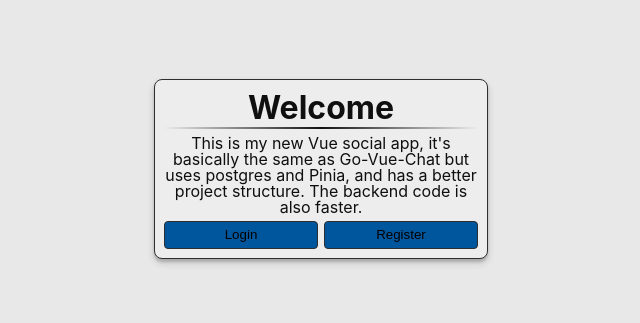
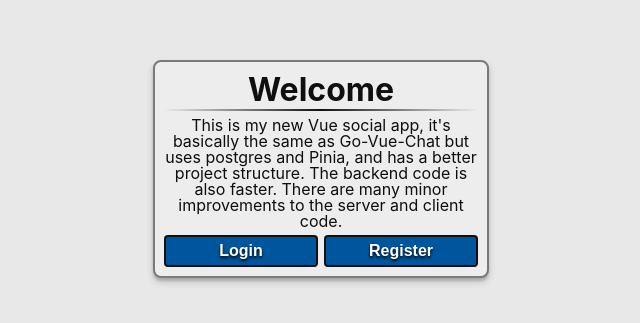
Before and after one commit to web-stuff-98/psql-social, a Vue app in the folder client/: page / in a window 1280 px wide. Shown: the part 231-554 px from the top of the page, without its empty margins (319-959 px from the left). Built offline with nearby package versions, Linux system fonts and the light colour scheme; what oh-vue-icons would draw is missing.

Commit message:
added regex verification to password

```diff
--- a/client/src/components/layout/Layout.vue
+++ b/client/src/components/layout/Layout.vue
@@ -61,6 +61,7 @@ async function logout() {
         border: none;
         filter: opacity(0.866);
         cursor: pointer;
+        text-shadow: none;
         transition: filter 100ms ease;
       }
       .nav-item:hover {
--- a/client/src/components/modal/Welcome.vue
+++ b/client/src/components/modal/Welcome.vue
@@ -9,7 +9,7 @@ defineProps<{ onLoginClicked: Function; onRegisterClicked: Function }>();
     <p>
       This is my new Vue social app, it's basically the same as Go-Vue-Chat but
       uses postgres and Pinia, and has a better project structure. The backend
-      code is also faster.
+      code is also faster. There are many minor improvements to the server and client code.
     </p>
     <div class="buttons">
       <button type="button" @click="onLoginClicked()">Login</button>
@@ -61,6 +61,9 @@ defineProps<{ onLoginClicked: Function; onRegisterClicked: Function }>();
     button {
       flex-grow: 1;
       width: 100%;
+      font-size: var(--md);
+      font-weight: 600;
+      border: 2px solid var(--border-heavy);
     }
   }
 }
--- a/client/src/styles.css
+++ b/client/src/styles.css
@@ -60,6 +60,8 @@ button {
   transition: background-color 100ms ease;
   border: 1px solid var(--border-medium);
   cursor: pointer;
+  color:white;
+  text-shadow: 0px 2px 3px black;
 }
 button:hover {
   background: var(--button-hover);
@@ -134,7 +136,7 @@ a {
   background: rgba(0, 0, 0, 0.02);
 }
 .modal-container .modal {
-  border: 1px solid var(--border-medium);
+  border: 2px solid var(--border-pale);
   padding: var(--gap-md);
   border-radius: var(--border-radius-md);
   box-shadow: 0px 3px 3px rgba(0, 0, 0, 0.166), 0px 4px 8px rgba(0, 0, 0, 0.166);
--- a/client/src/validators/validators.ts
+++ b/client/src/validators/validators.ts
@@ -9,5 +9,12 @@ export function validatePassword(password: string) {
   if (!password) return "Password is required";
   if (password.length > 72) return "Maximum 72 characters";
   if (password.length < 8) return "Minimum 8 characters";
+
+  const regex =
+    /^(?=.*[A-Za-z])(?=.*\d)(?=.*[@$!%*#?&])[A-Za-z\d@$!%*#?&]{8,}$/;
+  if (!regex.test(password))
+    return "Password must contain at least one uppercase letter, one lowercase letter and a number";
+
+  //Minimum eight characters, at least one uppercase letter, one lowercase letter and one number
   return true;
 }
```
Also changed, not shown: 1 other file (tests, documents, lock files or other folders).
